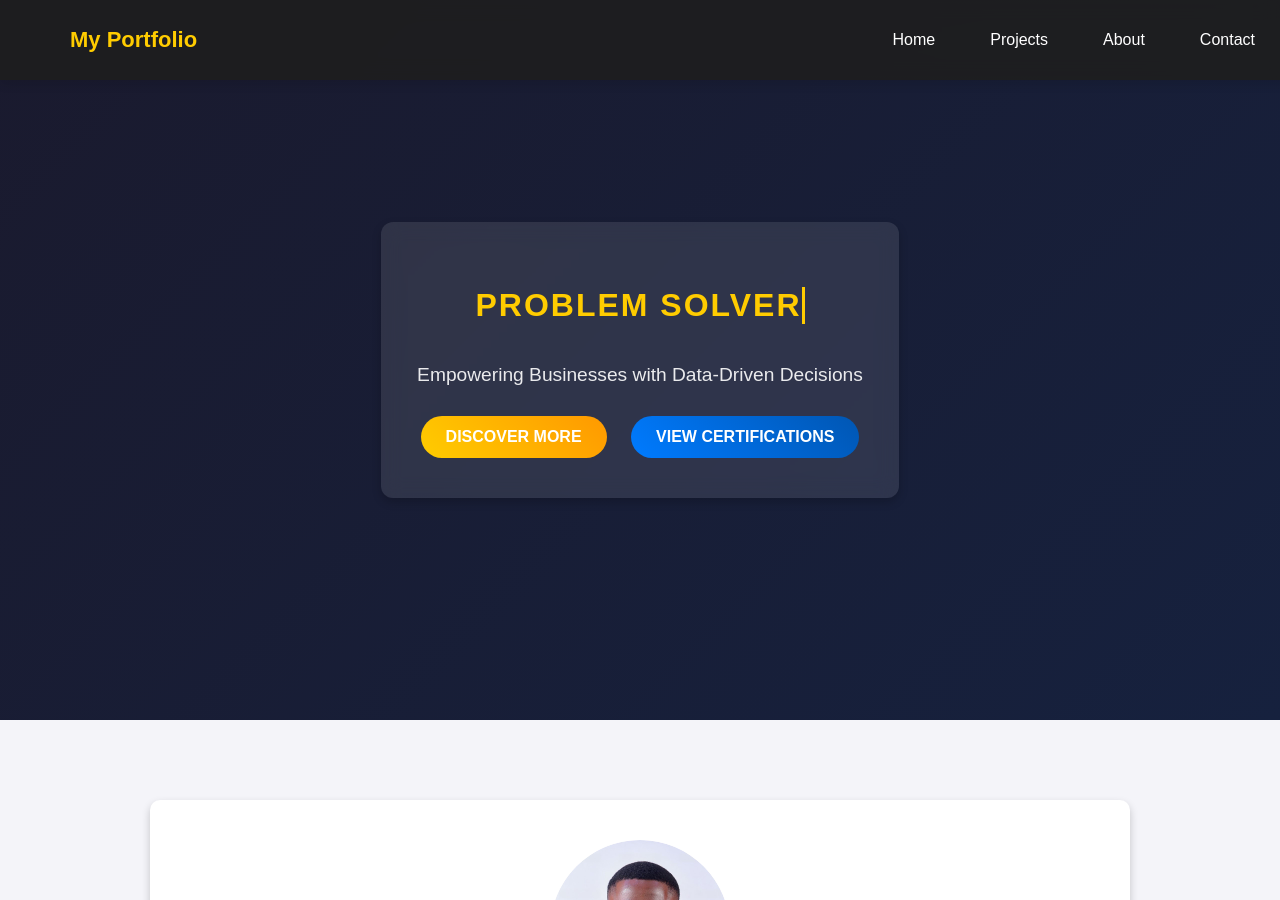
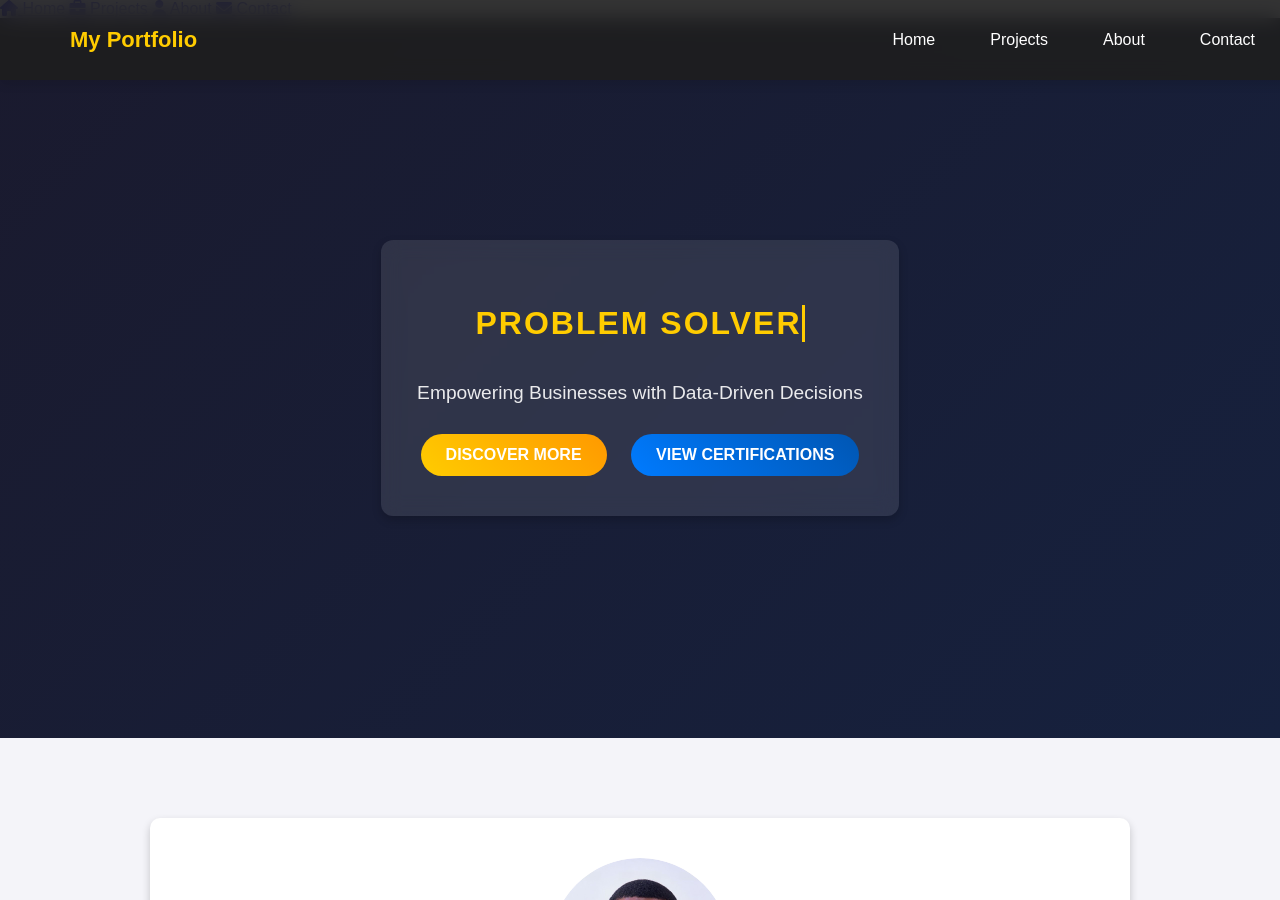
Before and after one commit to Vicmandip1/Portfolio, a Jekyll site: the page about.html, which Jekyll copies as it is, in a window 1280 px wide and 900 px high. Built offline with Jekyll 4.4.1, drawn with Linux system fonts in a browser that asks for light colours.

Commit message:
Update about.html

```diff
--- a/about.html
+++ b/about.html
@@ -8,6 +8,14 @@
     <link rel="stylesheet" href="https://cdnjs.cloudflare.com/ajax/libs/font-awesome/6.0.0-beta3/css/all.min.css">
 </head>
 <body>
+
+    <!-- ✅ Mobile App-Style Bottom Navigation -->
+<div class="bottom-nav">
+    <a href="index.html"><i class="fas fa-home"></i> Home</a>
+    <a href="projects.html"><i class="fas fa-briefcase"></i> Projects</a>
+    <a href="about.html"><i class="fas fa-user"></i> About</a>
+    <a href="contact.html"><i class="fas fa-envelope"></i> Contact</a>
+</div>
 
 <!-- Navigation Bar -->
 <nav class="navbar">
```
